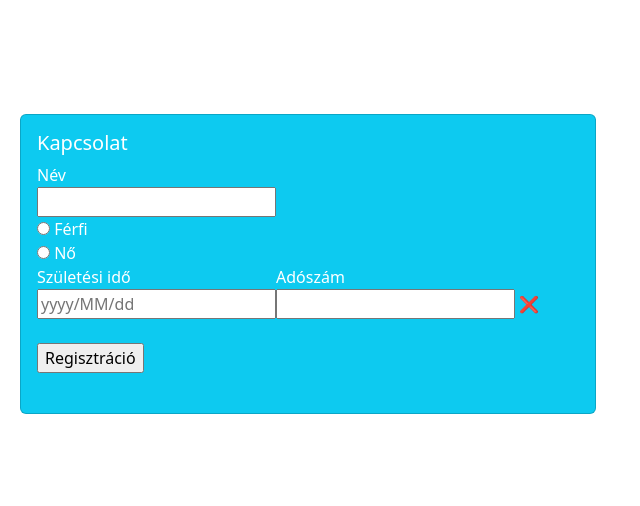
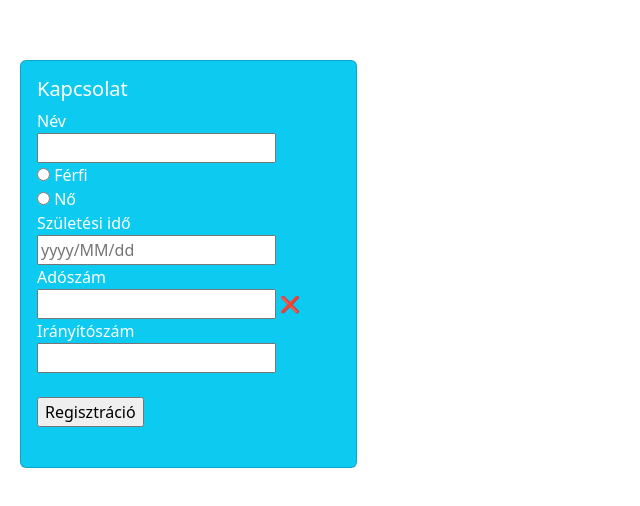
Before and after one commit to MasterfieldProject/MFREACT_26031, a React (Vite) app in the folder exercises/: page / in a window 1280 px wide. Shown: the part 136-642 px from the top of the page, without its empty margins (0-640 px from the left). Built offline with nearby package versions, Linux system fonts and the light colour scheme.

Commit message:
Add postcode input with validation and error handling to form

```diff
--- a/exercises/src/Exercise10.jsx
+++ b/exercises/src/Exercise10.jsx
@@ -37,6 +37,16 @@ export default function Form() {
 
         if (!formData.validtaxnumber) {
             setFormData({ ...formData, errormsg: 'Az adószám nincs kitöltve vagy nem érvényes!' });
+            return;
+        }
+
+        if (formData.postcode === '') {
+            setFormData({ ...formData, errormsg: 'Kötelező az irányítószám megadása!' });
+            return;
+        }
+
+        if (formData.postcode.length !== 4) {
+            setFormData({ ...formData, errormsg: 'Irányítószám hibás formátumú!' });
             return;
         }
 
@@ -91,6 +101,11 @@ export default function Form() {
         setFormData({ ...formData, taxnumber: taxnum, validtaxnumber: true });
     }
 
+    const handleChangePostcode = (e) => {
+        if (e.target.value.match("^[0-9]*$") != null) {
+            setFormData({ ...formData, postcode: e.target.value });
+        }
+    }
 
     let handleChange = e => setFormData({ ...formData, [e.target.name]: e.target.value });
 
@@ -125,11 +140,17 @@ export default function Form() {
                             setFormData({ ...formData, birthDate: date, taxnumber: '' });
                         }} />
                 </label>
+                <br />
                 <label>
                     Adószám<br />
                     <input type="text" name="taxnumber" value={formData.taxnumber} onChange={handleChangeTaxnumber} />
                     {formData.taxnumber !== '' && !formData.validtaxnumber && <span role="img" aria-label="mark"> ❌ </span>}
                     {formData.taxnumber !== '' && formData.validtaxnumber && <span role="img" aria-label="mark"> ✅ </span>}
+                </label>
+                <br />
+                <label>
+                    Irányítószám<br />
+                    <input type="text" name="postcode" value={formData.postcode} onChange={handleChangePostcode} maxLength="4" />
                 </label>
                 <br />
                 <br />
```
